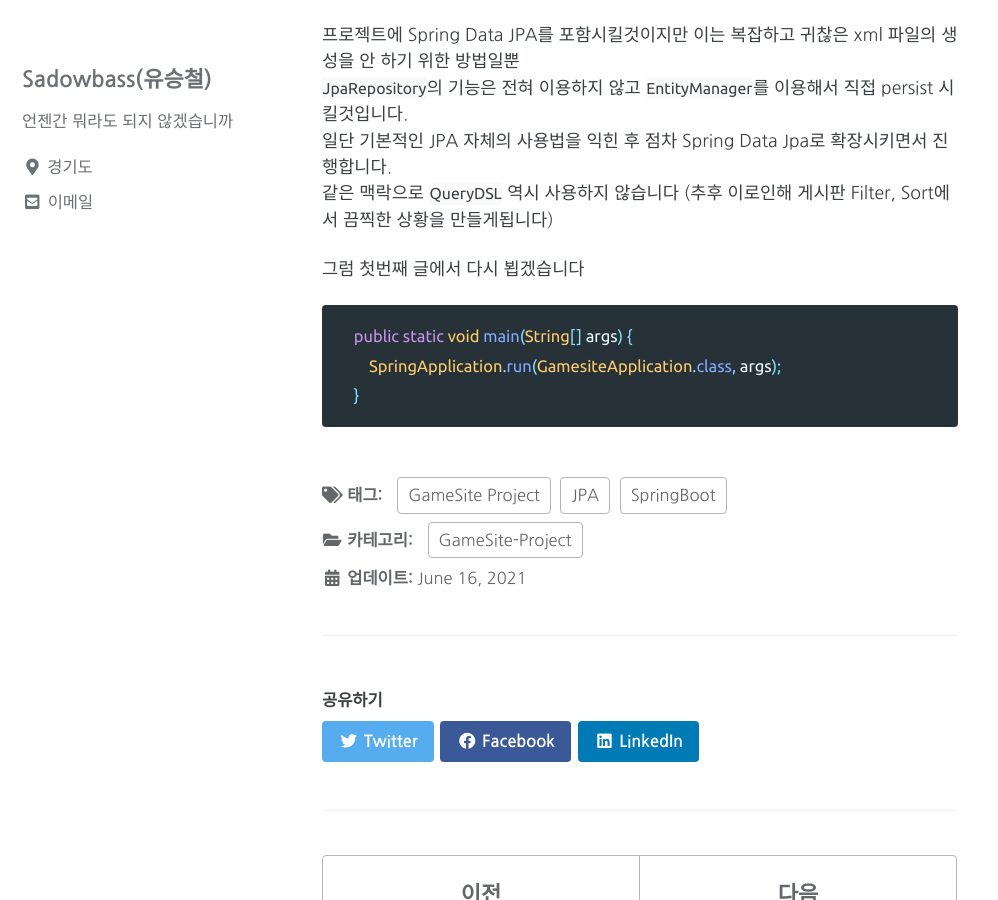
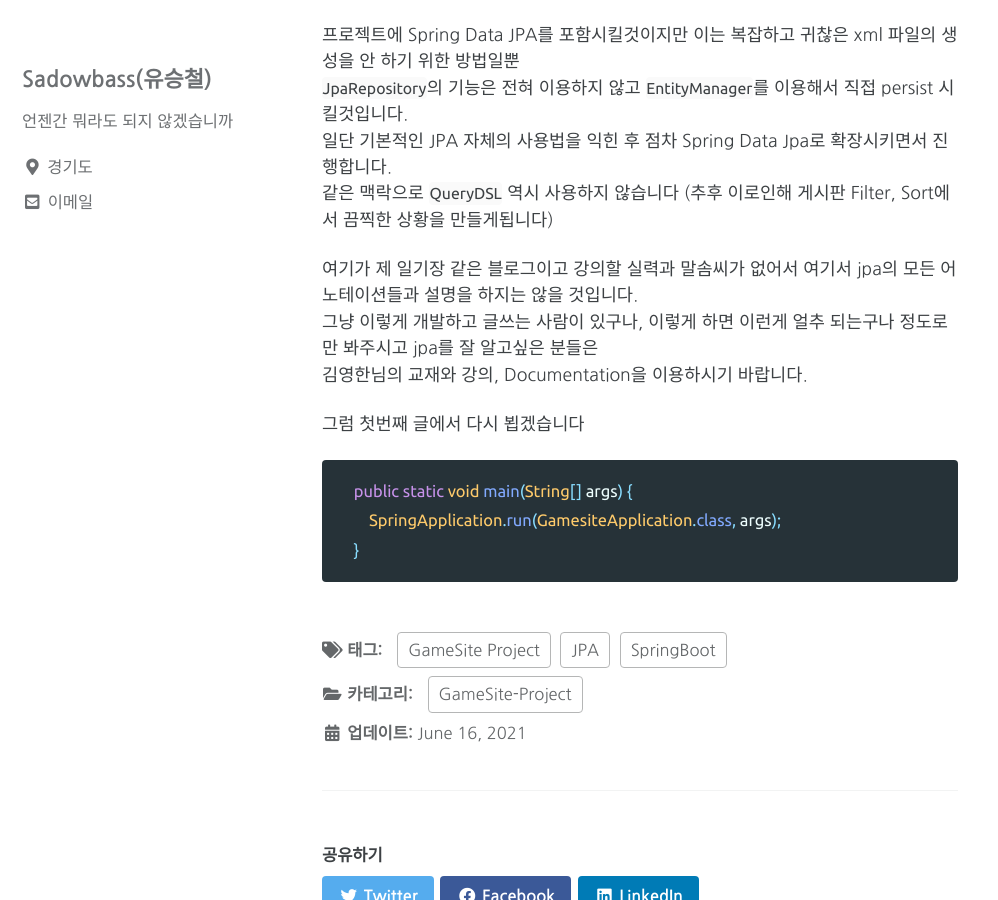
Before and after one commit to Sadowbass/sadowbass.github.io, a Jekyll site: the page built from _posts/2021-06-16-gamesite-project#1.md, in a window 1280 px wide and 900 px high, scrolled down 511 px. Shown: the whole window, without its empty margins (0-998 px from the left). Built offline with Jekyll 4.4.1, drawn with Linux system fonts in a browser that asks for light colours; cached includes are drawn as plain includes; comment, search, counter and statistics services are not loaded.

Commit message:
3번째 글 작성

````diff
--- a/_posts/2021-06-16-gamesite-project#1.md
+++ b/_posts/2021-06-16-gamesite-project#1.md
@@ -26,6 +26,11 @@ last_modified_at: 2021-06-16T08:07:00+09:00
 일단 기본적인 JPA 자체의 사용법을 익힌 후 점차 Spring Data Jpa로 확장시키면서 진행합니다.
 같은 맥락으로 `QueryDSL` 역시 사용하지 않습니다 (추후 이로인해 게시판 Filter, Sort에서 끔찍한 상황을 만들게됩니다)
 
+
+여기가 제 일기장 같은 블로그이고 강의할 실력과 말솜씨가 없어서 여기서 jpa의 모든 어노테이션들과 설명을 하지는 않을 것입니다.
+그냥 이렇게 개발하고 글쓰는 사람이 있구나, 이렇게 하면 이런게 얼추 되는구나 정도로만 봐주시고 jpa를 잘 알고싶은 분들은
+김영한님의 교재와 강의, Documentation을 이용하시기 바랍니다.
+
 그럼 첫번째 글에서 다시 뵙겠습니다
 
 ```java
````
Also changed, not shown: assets/images/gamesite/3/1.png (added), assets/images/gamesite/3/2.png (added), assets/images/gamesite/3/3.png (added).
